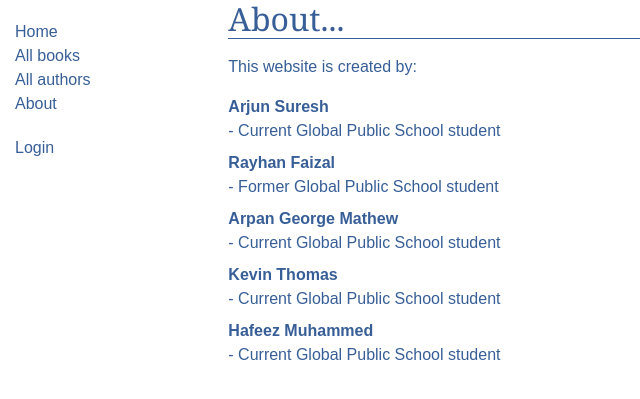
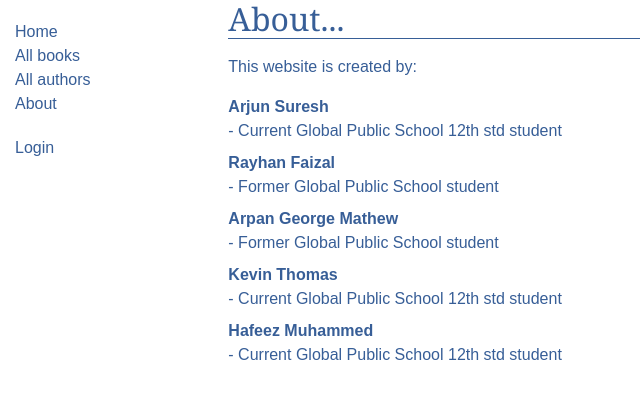
Before and after one commit to bodhiadmin/bodhilibrary, a Django app: page /catalog/about/ in a window 1280 px wide. Shown: the top 399 px of the page, without its empty margins (0-640 px from the left). Run offline with Django 3.2, Linux system fonts and the light colour scheme.

Commit message:
Updated students details

```diff
--- a/catalog/templates/about.html
+++ b/catalog/templates/about.html
@@ -7,14 +7,14 @@
 
  <dl>
   <dt>Arjun Suresh</dt>
-  <dd>- Current Global Public School student</dd>
+  <dd>- Current Global Public School 12th std student</dd>
   <dt>Rayhan Faizal</dt>
   <dd>- Former Global Public School student</dd>
   <dt>Arpan George Mathew</dt>
-  <dd>- Current Global Public School student</dd>
+  <dd>- Former Global Public School student</dd>
   <dt>Kevin Thomas</dt>
-  <dd>- Current Global Public School student</dd>
+  <dd>- Current Global Public School 12th std student</dd>
   <dt>Hafeez Muhammed</dt>
-  <dd>- Current Global Public School student</dd>
+  <dd>- Current Global Public School 12th std student</dd>
 </dl>
 {% endblock %}
```
